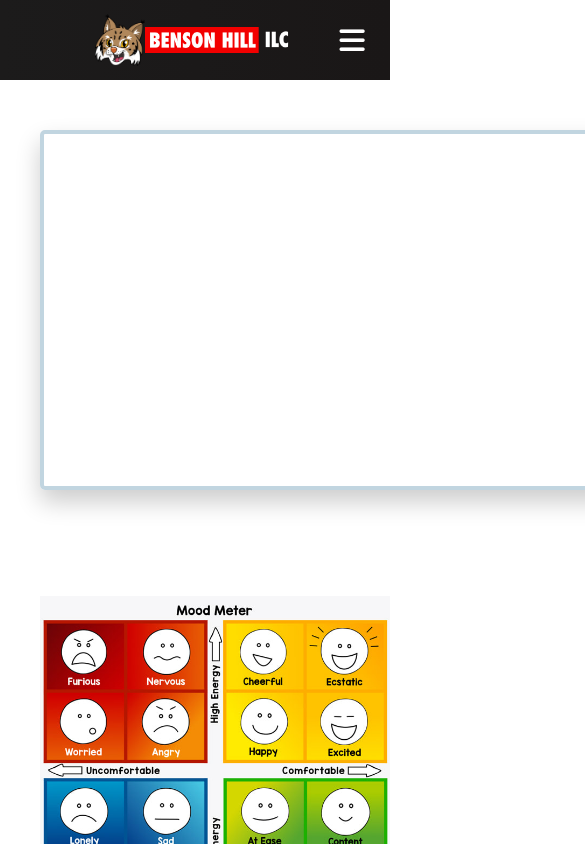
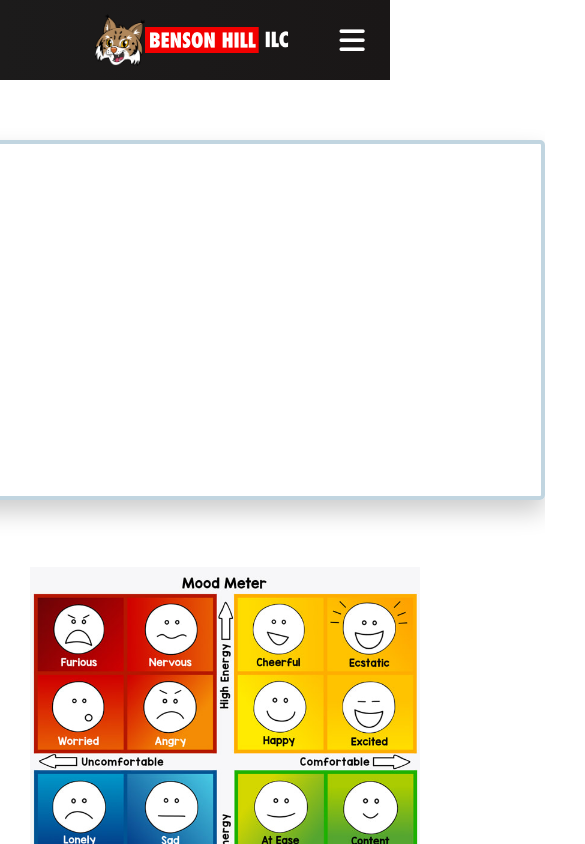
Before and after one commit to crzn24/morning-meeting-app, a React (Vite) app: page /sel in a window 390 px wide. Shown: the top 844 px of the page, 585 px wide, since content can reach past the window. Built offline with nearby package versions, Linux system fonts and the light colour scheme.

Commit message:
tries to fix responsiveness

```diff
--- a/src/components/pages/SelPage.css
+++ b/src/components/pages/SelPage.css
@@ -1,10 +1,21 @@
+* {
+  margin: 0;
+  padding: 0;
+  box-sizing: border-box;
+}
+
 .sel-container {
-  margin: 20px;
+  margin: 30px;
 }
 
 .sel-content-wrapper {
   display: flex;
   flex-wrap: wrap;
+  /* flex-direction: column; */
+  justify-content: center;
+  align-items: center;
+  width: 100%;
+  max-width: 100%;
 }
 
 /* REACT PLAYER  */
@@ -27,8 +38,9 @@
 
 .emotions-chart {
   position: relative;
-  /* width: 100%; */
-  width: 40%;
+  width: 100%;
+  /* width: 40%; */
+  max-width: 500px;
   height: 500px;
   background-image: url("../../assets/images/mood-meter.jpg");
   background-size: contain;
@@ -54,17 +66,12 @@
 @media screen and (max-width: 960px) {
   .sel-container {
     width: 100%;
-    padding: 0 20px;
   }
 
   .sel-react-player {
     max-width: 100%;
   }
 
-  .sel-react-player-wrapper {
-    margin-bottom: 20px;
-  }
-
   .emotions-chart {
     width: 100%;
   }
```
